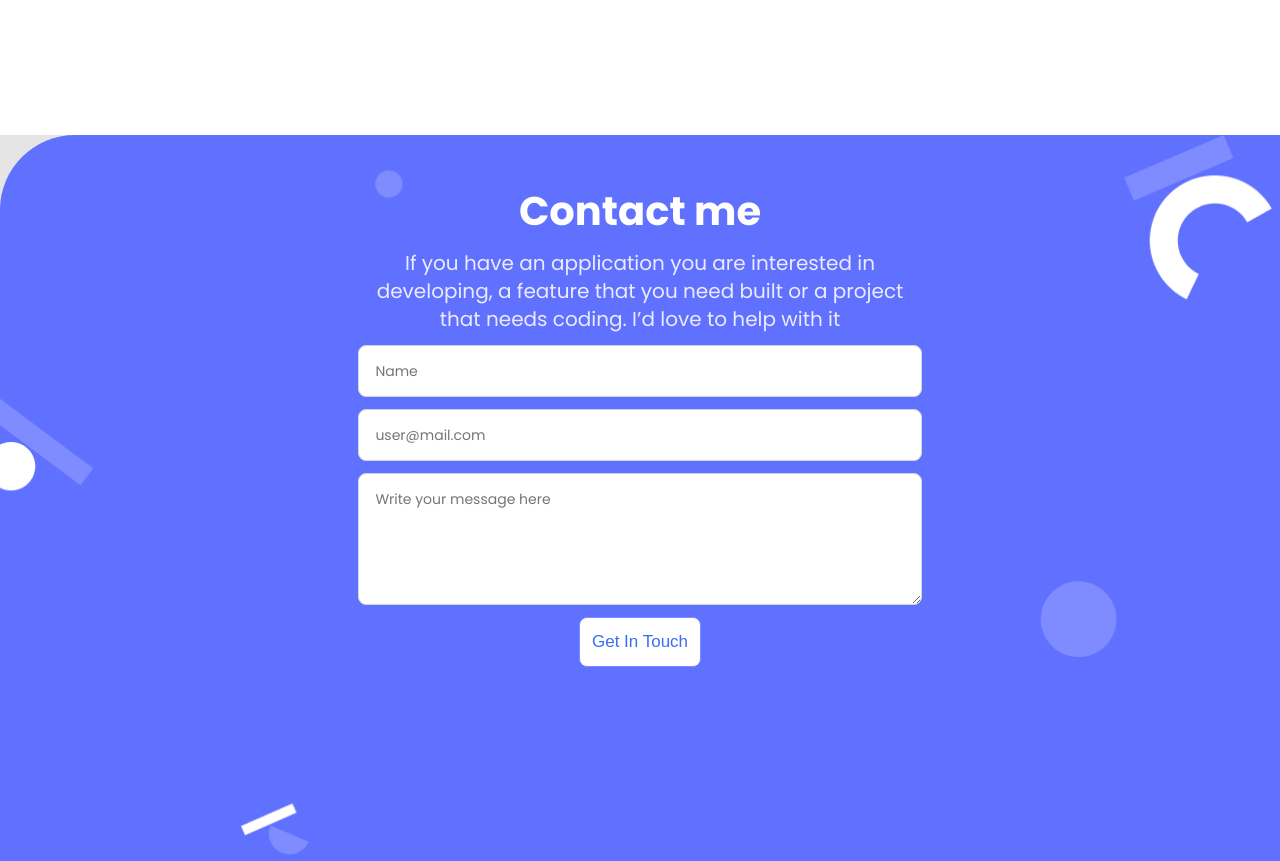
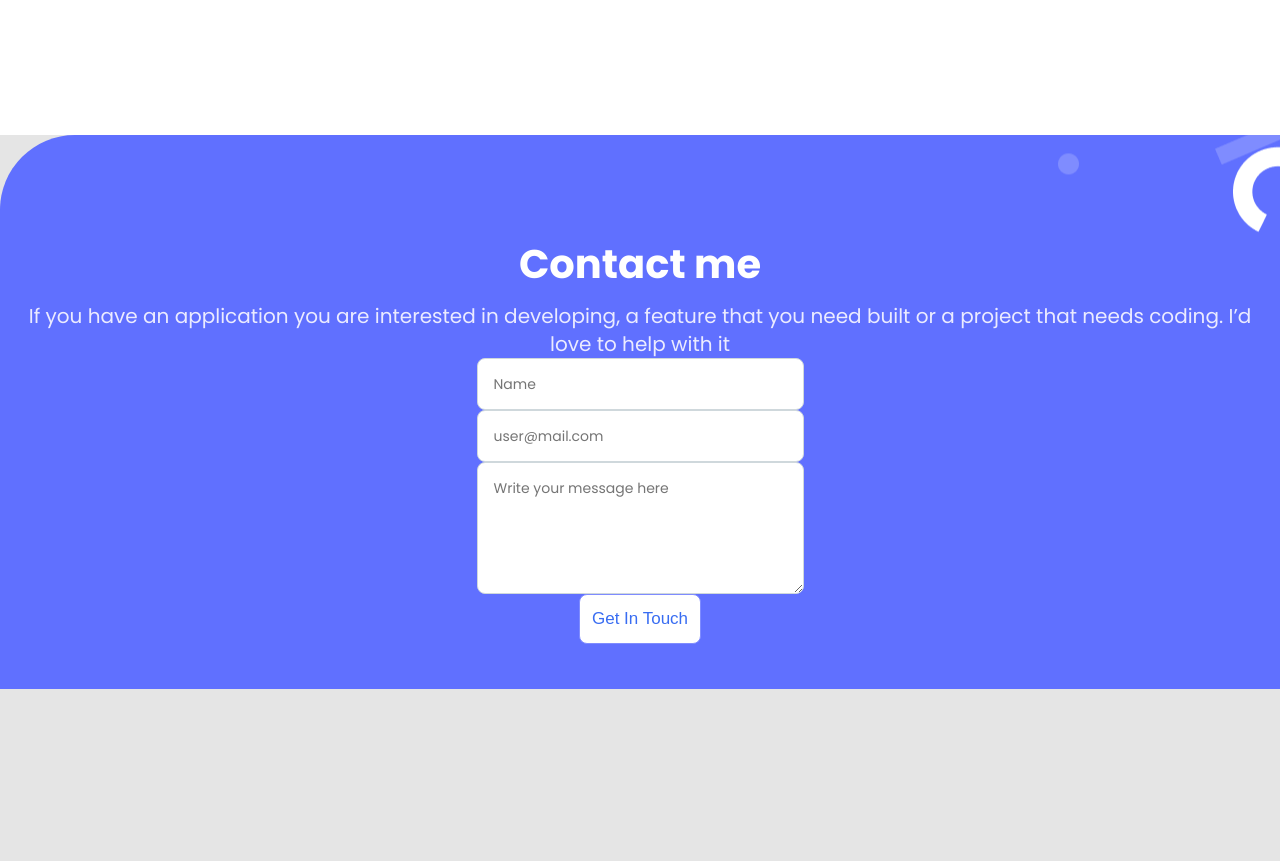
Before and after one commit to AkashaRojee/portfolio, a plain HTML site: page index.html in a window 1280 px wide. Shown: the part 3860-4721 px from the top of the page. After the commit the page ends 4549 px from the top, so only its background shows below. Drawn offline with Linux system fonts and the light colour scheme.

```diff
--- a/css/style.scss
+++ b/css/style.scss
@@ -766,35 +766,4 @@
 
     }
   }
-
-  /*
-    ========================================
-    Contact Me
-    ========================================
-  */
-
-  footer {
-    background-image: url('../images/contact-me-background-desktop.png');
-    background-size: cover;
-    background-repeat: no-repeat;
-    min-height: calc(100vh - var(--nav-height));
-    box-sizing: border-box;
-    padding: 50px 28%;
-
-    > * {
-      & + * {
-        margin-top: 12px;
-      }
-    }
-
-    form {
-      width: 100%;
-
-      > * {
-        & + * {
-          margin-top: 12px;
-        }
-      }
-    }
-  }
 }
```
Also changed, not shown: css/style.css, 1 other file.
